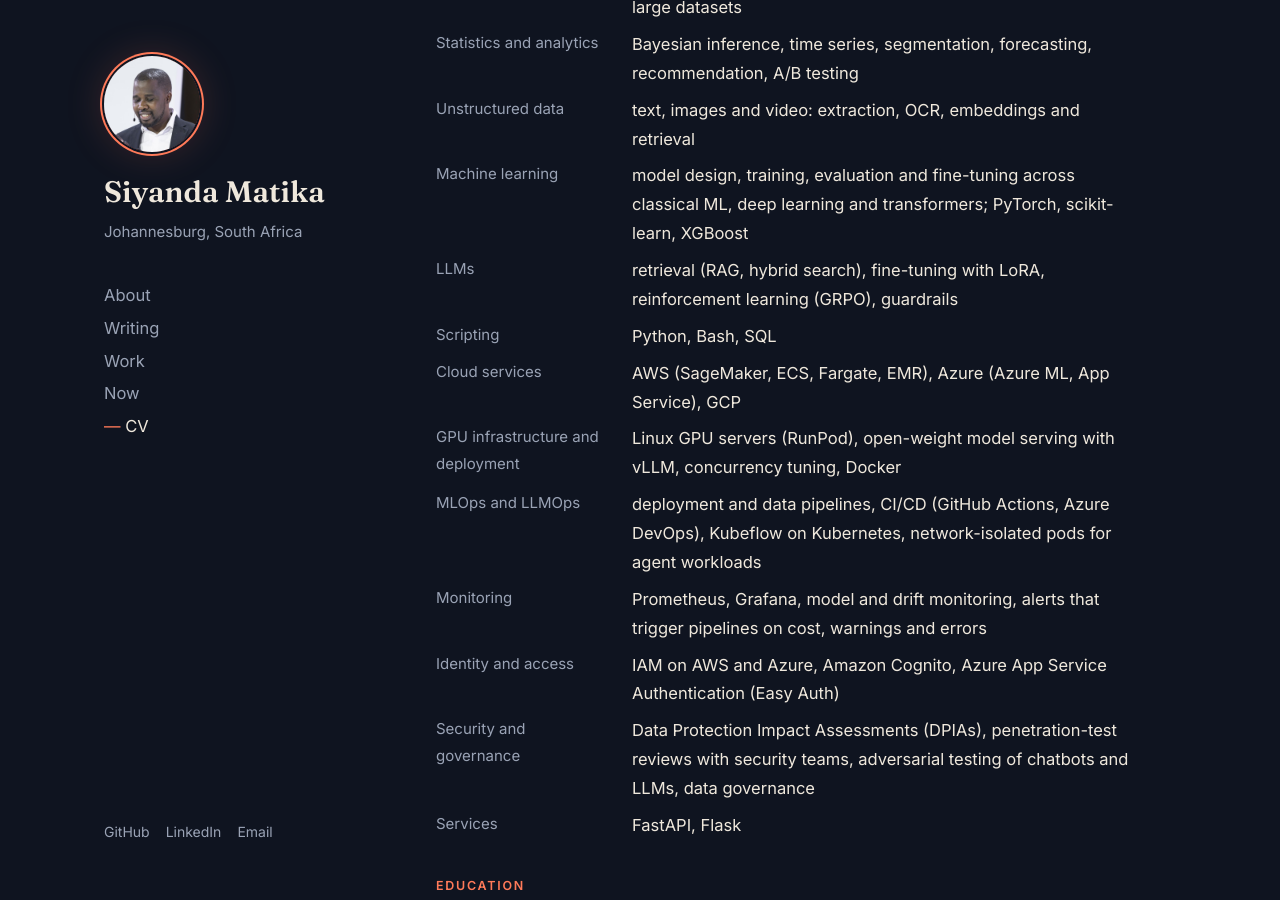
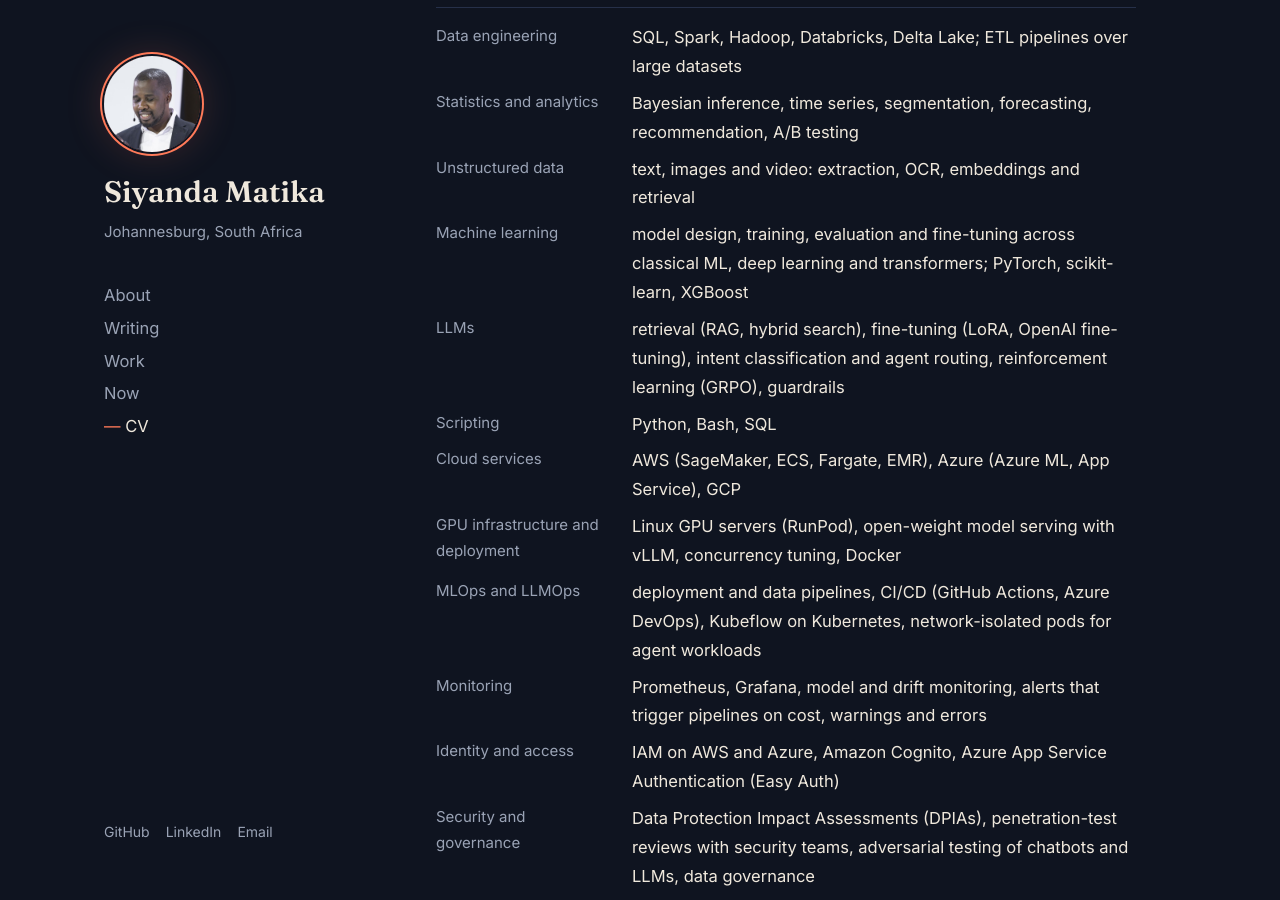
Before and after one commit to matikasiyanda/matikasiyanda.github.io, a Jekyll site: the page built from _pages/cv.md, in a window 1280 px wide and 900 px high, scrolled down 1956 px. Built offline with Jekyll 4.4.1, drawn with Linux system fonts in a browser that asks for light colours; some of the changed text lies outside the part shown.

Commit message:
CV: add OpenAI fine-tuned agent-routing classifier

```diff
--- a/_pages/cv.md
+++ b/_pages/cv.md
@@ -24,6 +24,8 @@
   personalisation and the ML platform behind them.
 - Building a customer virtual agent for WhatsApp and web: retrieval over
   product documentation, custom guardrail models and drift monitoring.
+- Fine-tuned an agent-routing classifier with OpenAI's fine-tuning service,
+  which reads the user's intent and routes each conversation to the right agent.
 - Took AI systems through privacy and security review: wrote Data Protection
   Impact Assessments (DPIAs), worked with the security team through multiple
   penetration tests, and worked on data governance and adversarial testing of
@@ -85,7 +87,7 @@
   <dt>Statistics and analytics</dt><dd>Bayesian inference, time series, segmentation, forecasting, recommendation, A/B testing</dd>
   <dt>Unstructured data</dt><dd>text, images and video: extraction, OCR, embeddings and retrieval</dd>
   <dt>Machine learning</dt><dd>model design, training, evaluation and fine-tuning across classical ML, deep learning and transformers; PyTorch, scikit-learn, XGBoost</dd>
-  <dt>LLMs</dt><dd>retrieval (RAG, hybrid search), fine-tuning with LoRA, reinforcement learning (GRPO), guardrails</dd>
+  <dt>LLMs</dt><dd>retrieval (RAG, hybrid search), fine-tuning (LoRA, OpenAI fine-tuning), intent classification and agent routing, reinforcement learning (GRPO), guardrails</dd>
   <dt>Scripting</dt><dd>Python, Bash, SQL</dd>
   <dt>Cloud services</dt><dd>AWS (SageMaker, ECS, Fargate, EMR), Azure (Azure ML, App Service), GCP</dd>
   <dt>GPU infrastructure and deployment</dt><dd>Linux GPU servers (RunPod), open-weight model serving with vLLM, concurrency tuning, Docker</dd>
```
